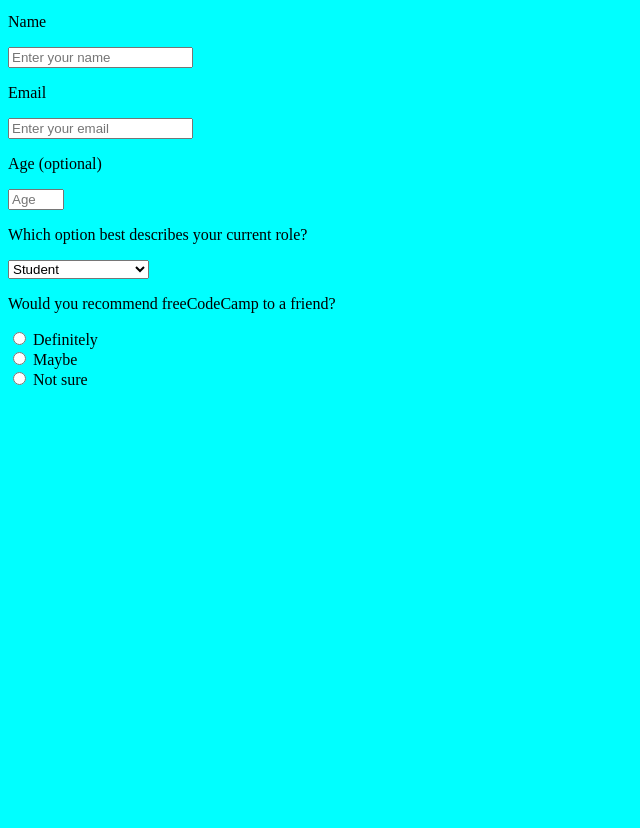
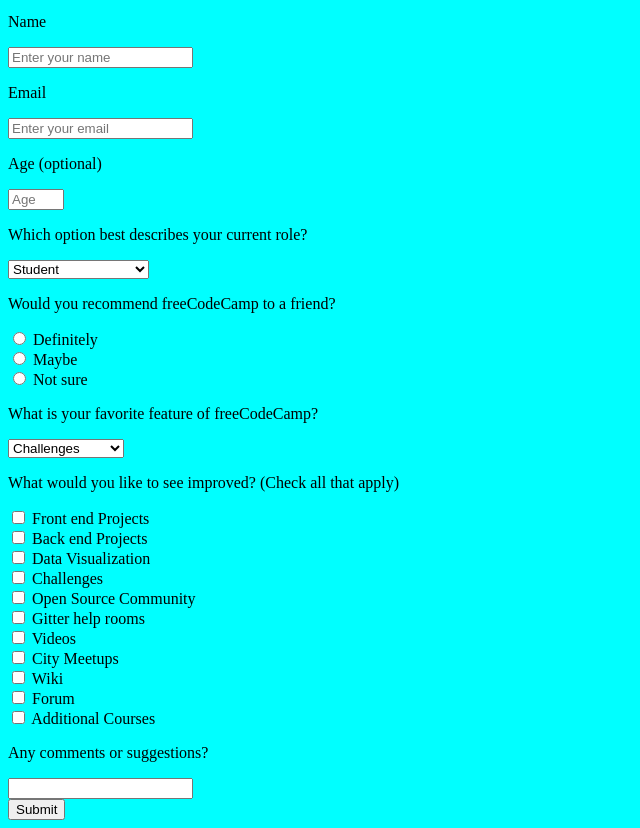
Before and after one commit to ishimwepati/Survey-Form-Microverse_pair_programming-Muhammad-and-Ishimwe-, a plain HTML site: page index.html in a window 1280 px wide. Shown: the part 101-929 px from the top of the page, without its empty margins (0-640 px from the left). Before the commit the page ends 800 px from the top, so only its background shows below. Drawn offline with Linux system fonts and the light colour scheme.

Commit message:
Add files via upload
Last HTML

```diff
--- a/index.html
+++ b/index.html
@@ -48,6 +48,46 @@
           <label for="Maybe">Maybe</label><br />
           <input type="radio" name="attributes" />
           <label for="Not sure">Not sure</label><br />
+
+             <p>What is your favorite feature of freeCodeCamp?</p>
+                <select aria-placeholder="Select an option" id="dropdown">
+                    <optgroup label="Select an option">
+                    <option>Challenges</option>
+                    <option>Projects</option>
+                    <option>Community</option>
+                    <option>Open Source</option>
+                    </optgroup>
+                </select>
+
+            <p>What would you like to see improved? (Check all that apply)</p>
+            <input type="checkbox" value="attributes">
+            <label > Front end Projects</label> <br>
+            <input type="checkbox" value="attributes">
+            <label > Back end Projects</label><br>
+            <input type="checkbox" value="attributes">
+            <label > Data Visualization</label><br>
+            <input type="checkbox" value="attributes">
+            <label > Challenges</label><br>
+            <input type="checkbox" value="attributes">
+            <label > Open Source Community</label><br>
+            <input type="checkbox" value="attributes">
+            <label > Gitter help rooms</label><br>
+            <input type="checkbox" value="attributes">
+            <label > Videos</label><br>
+            <input type="checkbox" value="attributes">
+            <label > City Meetups</label><br>
+            <input type="checkbox" value="attributes">
+            <label > Wiki</label><br>
+            <input type="checkbox" value="attributes">
+            <label > Forum</label><br>
+            <input type="checkbox" value="attributes">
+            <label > Additional Courses</label>
+
+            <p>Any comments or suggestions?</p>
+            <input type="textarea" id="textarea">
+            <br>
+            <button type="button" id="sumbit">Submit</button>
+
         </form>
       </div>
     </div>
```
